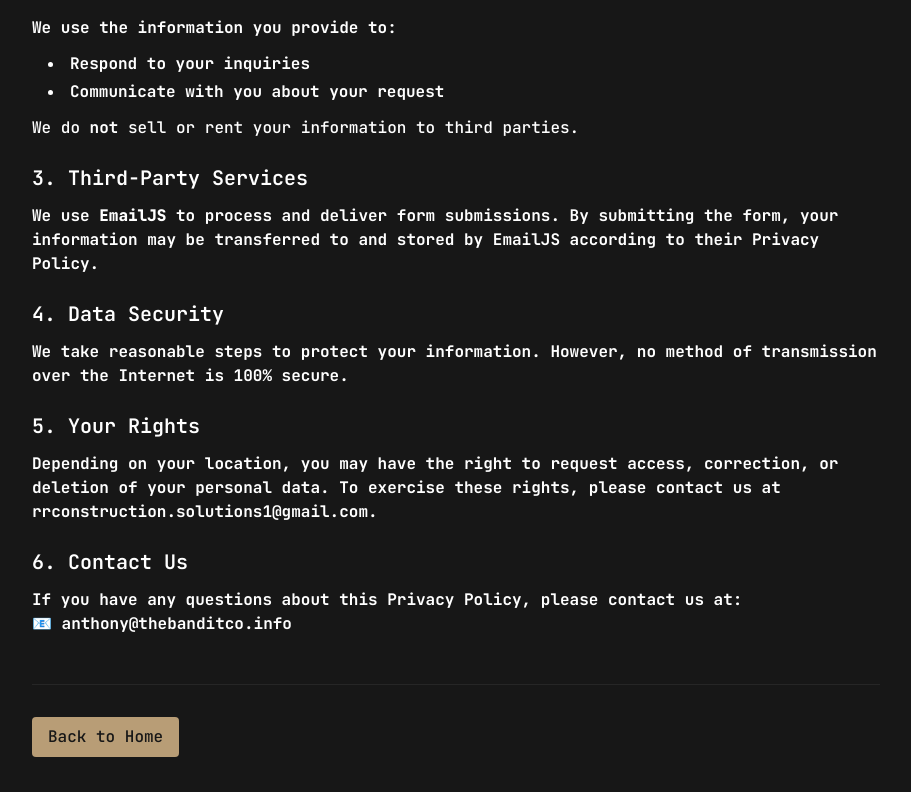
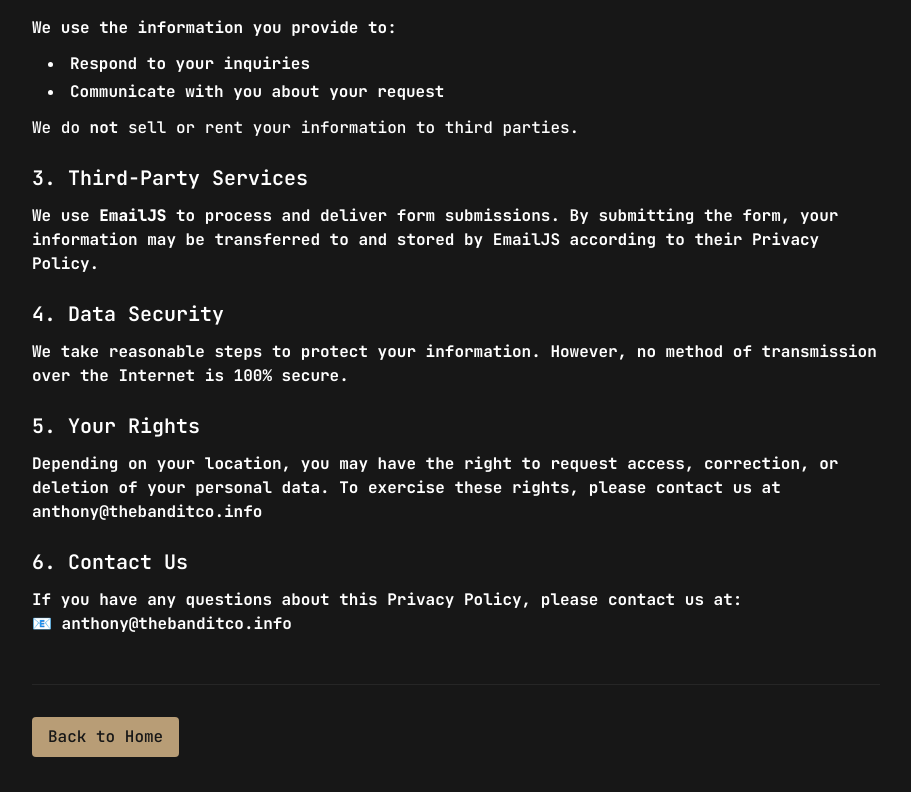
Before and after one commit to MGuereca1/BanditCo-website, a React (Vite) app: page /privacy in a window 1280 px wide. Shown: the part 545-1337 px from the top of the page, without its empty margins (184-1095 px from the left). Built offline with nearby package versions, Linux system fonts and the light colour scheme.

Commit message:
terms & service check

```diff
--- a/src/pages/Privacy.tsx
+++ b/src/pages/Privacy.tsx
@@ -12,7 +12,7 @@ const Privacy = () => {
         <h1 className="text-3xl font-bold mb-6 text-white">Privacy Policy</h1>
         <div className="prose prose-invert prose-lg text-white max-w-none">
           <p className="mb-4">
-            <strong className="text-white">Last updated:</strong> 10/05/2026
+            <strong className="text-white">Last updated:</strong> 10/29/2026
           </p>
 
           <p className="mb-6">
@@ -61,7 +61,7 @@ const Privacy = () => {
             <div>
               <h2 className="text-xl font-semibold mb-3 text-white">5. Your Rights</h2>
               <p>
-                Depending on your location, you may have the right to request access, correction, or deletion of your personal data. To exercise these rights, please contact us at rrconstruction.solutions1@gmail.com.
+                Depending on your location, you may have the right to request access, correction, or deletion of your personal data. To exercise these rights, please contact us at anthony@thebanditco.info
               </p>
             </div>
 
--- a/src/pages/Terms.tsx
+++ b/src/pages/Terms.tsx
@@ -12,7 +12,7 @@ const Terms = () => {
         <h1 className="text-3xl font-bold mb-6 text-white">Terms of Services</h1>
         <div className="prose prose-invert prose-lg text-white max-w-none">
           <p className="mb-4">
-            <strong className="text-white">Last updated:</strong> 09/13/2025
+            <strong className="text-white">Last updated:</strong> 10/29/2026
           </p>
 
           <p className="mb-6">
```
